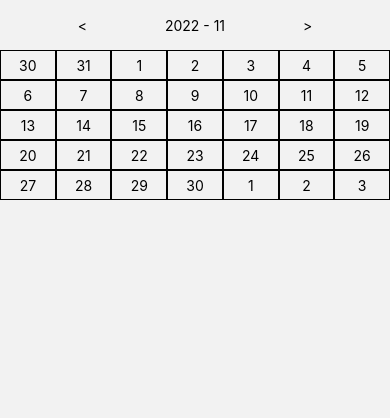
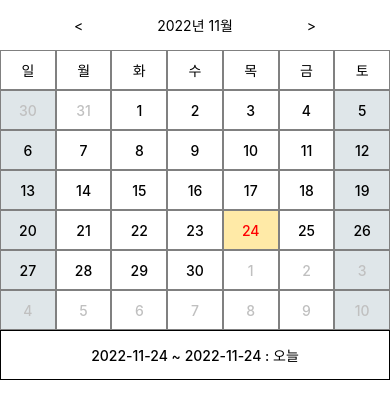
Before and after one commit to ssc9811/ReactNative-Board, a React Native app: screen /CalendarCustom in a window 390 px wide. Shown: the top 418 px of the page. Built offline with nearby package versions, Linux system fonts and the light colour scheme.

Commit message:
make custom calendar

```diff
--- a/src/ui/screen/features/CalendarCustomPage.tsx
+++ b/src/ui/screen/features/CalendarCustomPage.tsx
@@ -2,20 +2,49 @@ import {Text, FlatList, TouchableOpacity} from 'react-native';
 import React, {useState} from 'react';
 import dayjs from 'dayjs';
 import styled from 'styled-components/native';
+import {FullContainer} from '../../../utils/globalStyle/styleDefine';
+import {CustomText} from '../../components/text/CustomText';
 
-const DateArea = styled.TouchableOpacity`
-  flex: 1;
-  height: 30px;
-  border: solid 1px black;
+const DateArea = styled.View`
+  flex-direction: row;
+  justify-content: space-evenly;
   align-items: center;
-  justify-content: center;
+  height: 50px;
 `;
 
 const DayArea = styled.View`
   flex-direction: row;
   justify-content: space-evenly;
   align-items: center;
+  height: 40px;
+`;
+
+const DayItem = styled.View<{dayCode: number}>`
+  flex: 1;
+  height: 40px;
+  border: solid 1px gray;
+  align-items: center;
+  justify-content: center;
+`;
+
+const TextArea = styled.View`
+  border: solid 1px black;
   height: 50px;
+  align-items: center;
+  justify-content: center;
+`;
+
+const DateItem = styled.TouchableOpacity<{
+  isWeekendDay: boolean;
+  selectedDate: boolean;
+}>`
+  flex: 1;
+  height: 40px;
+  border: solid 1px gray;
+  align-items: center;
+  justify-content: center;
+  background-color: ${props =>
+    props.selectedDate ? '#ffeaa7' : props.isWeekendDay ? '#dfe6e9' : 'white'};
 `;
 
 /*
@@ -31,41 +60,56 @@ const DayArea = styled.View`
 
 const CalendarCustomPage = () => {
   const [currentDate, setCurrentDate] = useState(dayjs().format('YYYY-MM-DD'));
+  const [selectedDate, setSelectedDate] = useState<string>(currentDate);
+  const todayDate = dayjs().format('YYYY-MM-DD');
 
   const lastDate = dayjs(currentDate).daysInMonth();
   const firstDay = dayjs(currentDate).set('date', 1).get('day');
   const lastDay = dayjs(currentDate).set('date', lastDate).get('day');
 
+  const day = ['일', '월', '화', '수', '목', '금', '토'];
   const date = [];
 
   for (let i = 1; i <= lastDate; i++) {
-    date.push(dayjs().set('date', i).get('date'));
+    date.push(dayjs(currentDate).set('date', i).format('YYYY-M-D'));
   }
 
   for (let j = 0; j <= firstDay - 1; j++) {
-    date.unshift(dayjs().set('date', -j).get('date'));
+    date.unshift(dayjs(currentDate).set('date', -j).format('YYYY-M-D'));
   }
-  for (let k = 1; k < 7 - lastDay; k++) {
-    console.log(k);
-    date.push(dayjs(currentDate).set('date', k).get('date'));
+  for (let k = 1; k < 14 - lastDay; k++) {
+    date.push(dayjs(currentDate).add(1, 'M').set('date', k).format('YYYY-M-D'));
   }
 
+  const getDateDifference = () => {
+    if (dayjs(selectedDate).diff(todayDate, 'd') === 0) {
+      return '오늘';
+    } else if (dayjs(selectedDate).diff(todayDate, 'd') > 0) {
+      return `${dayjs(selectedDate).diff(todayDate, 'd')}일 후`;
+    } else {
+      return `${dayjs(selectedDate).diff(todayDate, 'd')}일 전`;
+    }
+  };
+
   return (
-    <>
+    <FullContainer>
       <FlatList
         data={date}
         ListHeaderComponent={
-          <DayArea>
+          <>
+            <DateArea>
               <TouchableOpacity
                 onPress={() =>
                   setCurrentDate(
-                  dayjs(currentDate).subtract(1, 'month').format('YYYY-MM-DD'),
+                    dayjs(currentDate)
+                      .subtract(1, 'month')
+                      .format('YYYY-MM-DD'),
                   )
                 }>
                 <Text>{'<'}</Text>
               </TouchableOpacity>
               <Text>
-              {currentDate.slice(0, 4)} - {currentDate.slice(5, 7)}
+                {currentDate.slice(0, 4)}년 {currentDate.slice(5, 7)}월
               </Text>
               <TouchableOpacity
                 onPress={() =>
@@ -75,23 +119,72 @@ const CalendarCustomPage = () => {
                 }>
                 <Text>{'>'}</Text>
               </TouchableOpacity>
+            </DateArea>
+            <DayArea>
+              {day.map((item, index) => (
+                <DayItem key={`dayListKey__${index}`} dayCode={index}>
+                  <CustomText>{item}</CustomText>
+                </DayItem>
+              ))}
             </DayArea>
+          </>
         }
-        renderItem={item => (
-          <DateArea
-            onPress={() =>
-              console.log(
-                dayjs(`${currentDate.slice(0, 7)}-${item.item}`).format(
-                  'YYYY-MM-DD',
-                ),
-              )
+        ListFooterComponent={() => (
+          <TextArea>
+            <CustomText>
+              {todayDate} ~ {selectedDate} : {getDateDifference()}
+            </CustomText>
+          </TextArea>
+        )}
+        renderItem={({item}) => {
+          const dateInItem = item.split('-')[2];
+          // 달력에 보이는 현재 달에 속하는 날짜값
+          const checkCurrentMonth =
+            dayjs(item).format('YYYY-M') ===
+            dayjs(currentDate).format('YYYY-M');
+          // 주말인지 확인
+          const checkWeekendDay =
+            dayjs(item).day() === 0 || dayjs(item).day() === 6;
+
+          const checkToday =
+            dayjs().format('YYYY-MM-DD') === dayjs(item).format('YYYY-MM-DD');
+
+          const onPressDate = () => {
+            // 클릭된 날짜 state로 저장
+            setSelectedDate(dayjs(item).format('YYYY-MM-DD'));
+            // 전 달 '날짜' 클릭 시 달 변경
+            if (
+              dayjs(item).format('YYYY-M') < dayjs(currentDate).format('YYYY-M')
+            ) {
+              setCurrentDate(
+                dayjs(currentDate).subtract(1, 'month').format('YYYY-MM-DD'),
+              );
+              // 다음 달 '날짜' 클릭 시 달 변경
+            } else if (
+              dayjs(item).format('YYYY-M') > dayjs(currentDate).format('YYYY-M')
+            ) {
+              setCurrentDate(
+                dayjs(currentDate).add(1, 'month').format('YYYY-MM-DD'),
+              );
+            }
+          };
+          return (
+            <DateItem
+              onPress={() => onPressDate()}
+              isWeekendDay={checkWeekendDay}
+              selectedDate={item === selectedDate}>
+              <CustomText
+                color={
+                  !checkCurrentMonth ? 'silver' : checkToday ? 'red' : 'black'
                 }>
-            <Text>{item.item}</Text>
-          </DateArea>
-        )}
+                {dateInItem}
+              </CustomText>
+            </DateItem>
+          );
+        }}
         numColumns={7}
       />
-    </>
+    </FullContainer>
   );
 };
 
--- a/src/ui/screen/features/CalendarLibraryPage.tsx
+++ b/src/ui/screen/features/CalendarLibraryPage.tsx
@@ -5,9 +5,10 @@ import {LocaleConfig} from 'react-native-calendars';
 import styled from 'styled-components/native';
 import moment, {MomentInput} from 'moment';
 import DatePicker from 'react-native-date-picker';
-import {windowWidth} from '../../../utils/globalStyle/styleDefine';
-
-const CalenderContainer = styled.View``;
+import {
+  FullContainer,
+  windowWidth,
+} from '../../../utils/globalStyle/styleDefine';
 
 const ModalBackground = styled.View`
   flex: 1;
@@ -73,7 +74,7 @@ const CalendarPageLibrary = () => {
 
   return (
     <>
-      <CalenderContainer>
+      <FullContainer>
         <Calendar
           initialDate={moment(dateValue).format('yyyy-MM-DD')}
           theme={{
@@ -107,7 +108,7 @@ const CalendarPageLibrary = () => {
           )}
           enableSwipeMonths={true}
         />
-      </CalenderContainer>
+      </FullContainer>
 
       <Modal visible={modalOpen} transparent={true}>
         <ModalBackground>
```
Lines whose indentation alone changed are shown as unchanged.
